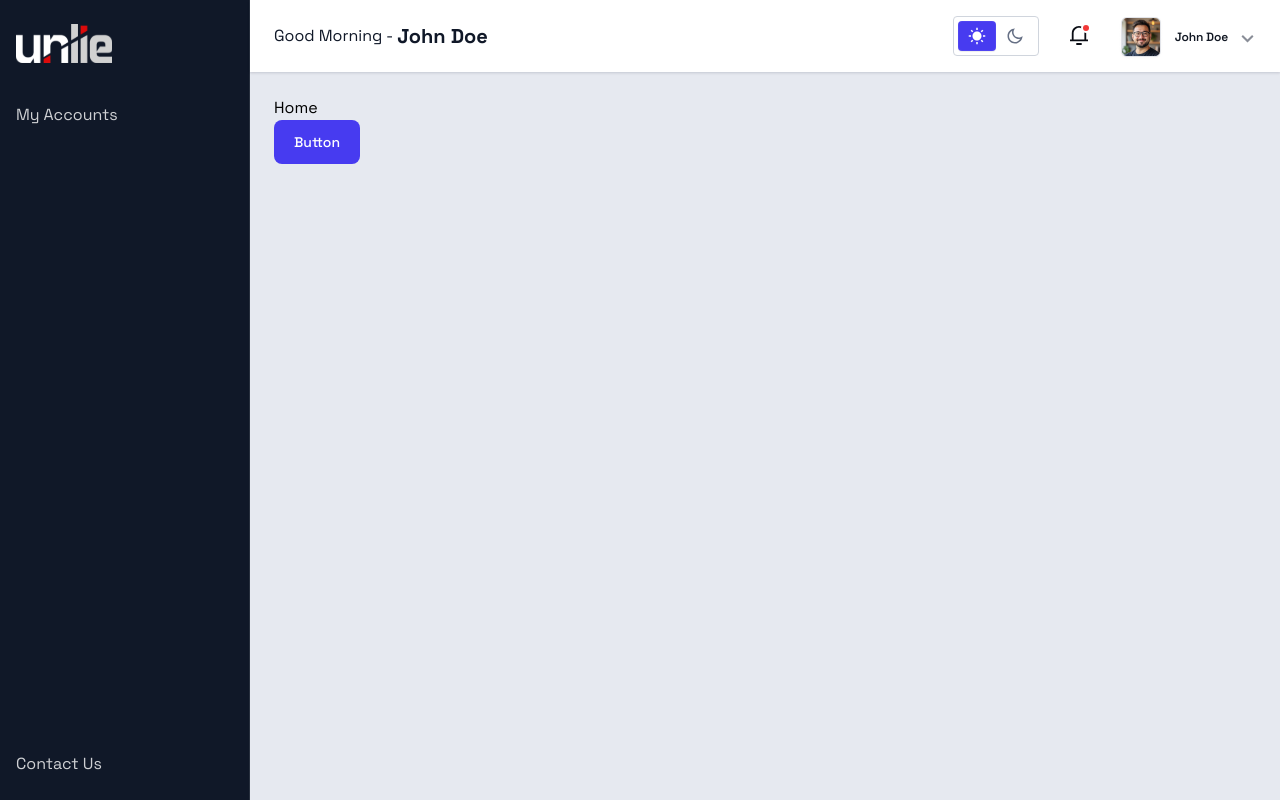
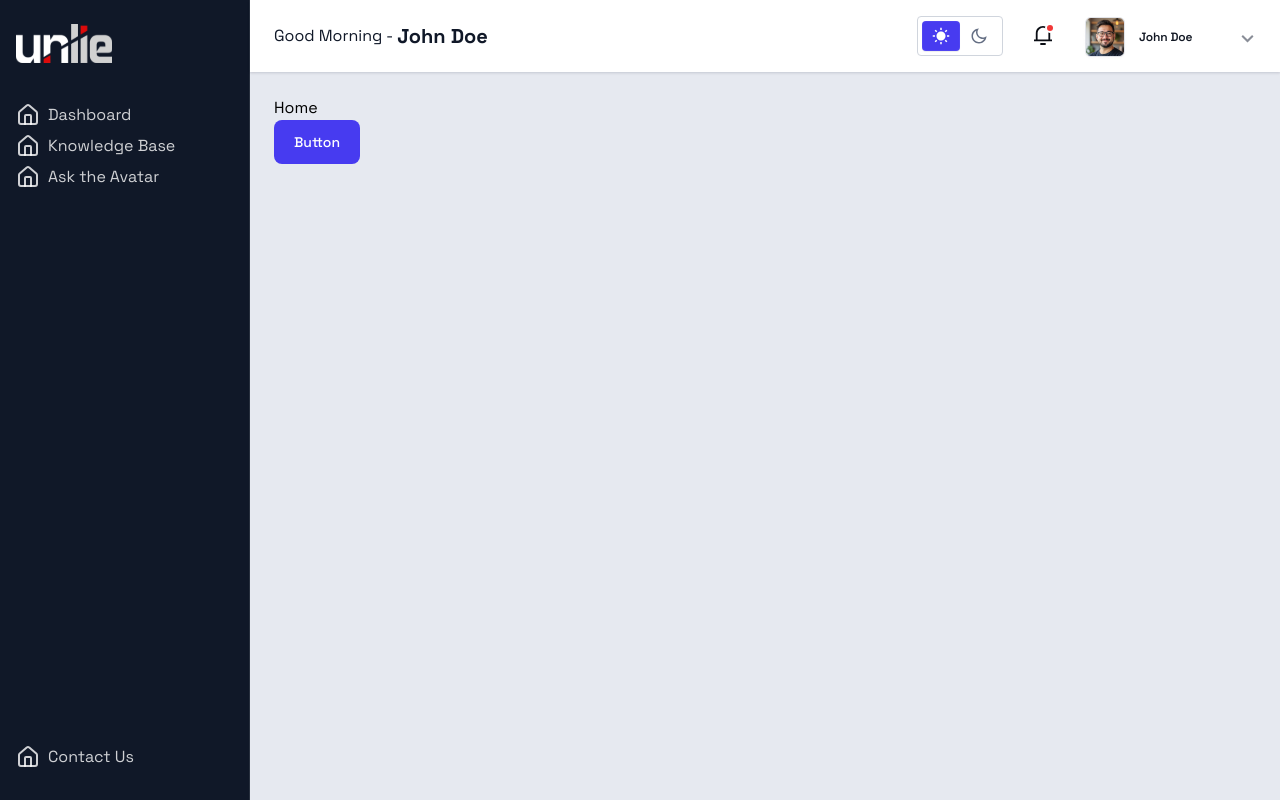
Before and after one commit to nur-it/react-un-lion-dashboard, a React (Vite) app: page / in a window 1280 px wide. Built offline with nearby package versions, Linux system fonts and the light colour scheme.

Commit message:
add sidebar menu items and enhance header dropdown with user options

```diff
--- a/package.json
+++ b/package.json
@@ -17,6 +17,7 @@
     "lucide-react": "^0.469.0",
     "react": "^18.3.1",
     "react-dom": "^18.3.1",
+    "react-icons": "^5.4.0",
     "react-router": "^7.1.1",
     "tailwind-merge": "^2.6.0",
     "tailwindcss-animate": "^1.0.7"
--- a/src/components/ui/dropdown-menu.jsx
+++ b/src/components/ui/dropdown-menu.jsx
@@ -35,7 +35,7 @@ const DropdownMenuSubContent = React.forwardRef(
     <DropdownMenuPrimitive.SubContent
       ref={ref}
       className={cn(
-        "z-50 min-w-[8rem] overflow-hidden rounded-md border border-neutral-200 bg-white p-1 text-neutral-950 shadow-lg data-[state=open]:animate-in data-[state=closed]:animate-out data-[state=closed]:fade-out-0 data-[state=open]:fade-in-0 data-[state=closed]:zoom-out-95 data-[state=open]:zoom-in-95 data-[side=bottom]:slide-in-from-top-2 data-[side=left]:slide-in-from-right-2 data-[side=right]:slide-in-from-left-2 data-[side=top]:slide-in-from-bottom-2 dark:border-neutral-800 dark:bg-neutral-950 dark:text-neutral-50",
+        "z-50 min-w-[173px] overflow-hidden rounded-md border border-neutral-200 bg-white p-1 text-neutral-950 shadow-lg data-[state=open]:animate-in data-[state=closed]:animate-out data-[state=closed]:fade-out-0 data-[state=open]:fade-in-0 data-[state=closed]:zoom-out-95 data-[state=open]:zoom-in-95 data-[side=bottom]:slide-in-from-top-2 data-[side=left]:slide-in-from-right-2 data-[side=right]:slide-in-from-left-2 data-[side=top]:slide-in-from-bottom-2 dark:border-neutral-800 dark:bg-neutral-950 dark:text-neutral-50",
         className,
       )}
       {...props}
@@ -52,7 +52,7 @@ const DropdownMenuContent = React.forwardRef(
         ref={ref}
         sideOffset={sideOffset}
         className={cn(
-          "z-50 min-w-[8rem] overflow-hidden rounded-md border border-neutral-200 bg-white p-1 text-neutral-950 shadow-md data-[state=open]:animate-in data-[state=closed]:animate-out data-[state=closed]:fade-out-0 data-[state=open]:fade-in-0 data-[state=closed]:zoom-out-95 data-[state=open]:zoom-in-95 data-[side=bottom]:slide-in-from-top-2 data-[side=left]:slide-in-from-right-2 data-[side=right]:slide-in-from-left-2 data-[side=top]:slide-in-from-bottom-2 dark:border-neutral-800 dark:bg-neutral-950 dark:text-neutral-50",
+          "z-50 min-w-[173px] overflow-hidden rounded-[10px] border border-neutral-200 bg-white p-2 text-neutral-950 shadow-md data-[state=open]:animate-in data-[state=closed]:animate-out data-[state=closed]:fade-out-0 data-[state=open]:fade-in-0 data-[state=closed]:zoom-out-95 data-[state=open]:zoom-in-95 data-[side=bottom]:slide-in-from-top-2 data-[side=left]:slide-in-from-right-2 data-[side=right]:slide-in-from-left-2 data-[side=top]:slide-in-from-bottom-2 dark:border-white_opacity10 dark:bg-neutral-950 dark:text-neutral-50",
           className,
         )}
         {...props}
@@ -67,7 +67,7 @@ const DropdownMenuItem = React.forwardRef(
     <DropdownMenuPrimitive.Item
       ref={ref}
       className={cn(
-        "relative flex cursor-default select-none items-center gap-2 rounded-sm px-2 py-1.5 text-sm outline-none transition-colors focus:bg-neutral-100 focus:text-neutral-900 data-[disabled]:pointer-events-none data-[disabled]:opacity-50 dark:focus:bg-neutral-800 dark:focus:text-neutral-50 [&_svg]:pointer-events-none [&_svg]:size-4 [&_svg]:shrink-0",
+        "relative flex cursor-default select-none items-center gap-2 rounded-lg px-4 py-2.5 text-sm outline-none transition-colors focus:bg-neutral-100 focus:text-neutral-900 data-[disabled]:pointer-events-none data-[disabled]:opacity-50 dark:focus:bg-neutral-800 dark:focus:text-neutral-50 [&_svg]:pointer-events-none [&_svg]:size-4 [&_svg]:shrink-0",
         inset && "pl-8",
         className,
       )}
--- /dev/null
+++ b/src/data/sidebar.data.js
@@ -0,0 +1,15 @@
+import { Home } from "lucide-react";
+
+export const menuItems = {
+  top_level: [
+    { label: "Dashboard", href: "/dashboard", icon: Home, notify: 2 },
+    {
+      label: "Knowledge Base",
+      href: "/knowledge-base",
+      icon: Home,
+      notify: 2,
+    },
+    { label: "Ask the Avatar", href: "/ask-avatar", icon: Home },
+  ],
+  bottom_level: [{ label: "Contact Us", href: "/contact-us", icon: Home }],
+};
--- a/src/layouts/header.jsx
+++ b/src/layouts/header.jsx
@@ -3,17 +3,37 @@ import {
   DropdownMenu,
   DropdownMenuContent,
   DropdownMenuItem,
-  DropdownMenuLabel,
-  DropdownMenuSeparator,
   DropdownMenuTrigger,
 } from "@/components/ui/dropdown-menu";
 import {
   DownArrow,
+  LogoutIcon,
   MoonIcon,
   NotificationIcon,
+  SettingIcon,
   SunIcon,
+  UsersIcon,
 } from "@/components/ui/svgs";
 import { cn } from "@/lib/utils";
+import { Link } from "react-router";
+
+const dropdownMenuItems = [
+  {
+    label: "My Accounts",
+    href: "/profile",
+    icon: UsersIcon,
+  },
+  {
+    label: "Settings",
+    href: "/settings",
+    icon: SettingIcon,
+  },
+  {
+    label: "Log Out",
+    href: "/logout",
+    icon: LogoutIcon,
+  },
+];
 
 const Header = () => {
   const { theme, setTheme } = useTheme();
@@ -56,8 +76,9 @@ const Header = () => {
           </button>
         </div>
         <DropdownMenu>
-          <DropdownMenuTrigger className="!h-10">
-            <div className="dark:bg-dark_header inline-flex cursor-pointer items-center gap-3 dark:rounded-lg dark:px-3 dark:py-1.5">
+          <DropdownMenuTrigger className="!h-10 min-w-[173px]">
+            <div className="inline-flex w-full cursor-pointer items-center justify-between gap-3 dark:rounded-lg dark:bg-[#282c3f] dark:px-3 dark:py-1.5">
+              <span className="inline-flex items-center gap-3">
                 <img
                   className="rounded dark:w-7"
                   src="/images/user.png"
@@ -66,16 +87,30 @@ const Header = () => {
                 <span className="text-xs font-semibold leading-[130%] tracking-[-0.126px] text-[#111723] dark:text-white">
                   John Doe
                 </span>
+              </span>
               <span className="text-[#898D97]">
                 <DownArrow />
               </span>
             </div>
           </DropdownMenuTrigger>
-          <DropdownMenuContent>
-            <DropdownMenuLabel>My Account</DropdownMenuLabel>
-            <DropdownMenuSeparator />
-            <DropdownMenuItem>Profile</DropdownMenuItem>
-            <DropdownMenuItem>Logout</DropdownMenuItem>
+
+          <DropdownMenuContent className="border shadow-primary dark:bg-[#282c3f]">
+            {dropdownMenuItems.map((item, index) => (
+              <DropdownMenuItem
+                key={index}
+                className="text-[#4A5773] dark:text-white"
+              >
+                <Link
+                  to={item.href}
+                  className="inline-flex items-center justify-center gap-2.5"
+                >
+                  <span className="inline-flex h-[28px] w-[28px] items-center justify-center rounded-full bg-[#F2F4F7] dark:bg-[#171D291A]">
+                    {<item.icon />}
+                  </span>
+                  {item.label}
+                </Link>
+              </DropdownMenuItem>
+            ))}
           </DropdownMenuContent>
         </DropdownMenu>
       </div>
--- a/src/layouts/sidebar.jsx
+++ b/src/layouts/sidebar.jsx
@@ -1,3 +1,6 @@
+import { menuItems } from "@/data/sidebar.data";
+import { Link } from "react-router";
+
 const Sidebar = () => {
   return (
     <div className="flex h-full flex-col justify-between text-white/80">
@@ -5,9 +8,29 @@ const Sidebar = () => {
         <div>
           <img src="/logo.svg" alt="logo" />
         </div>
-        <div>My Accounts</div>
+        <div>
+          {menuItems.top_level.map((item, index) => (
+            <Link
+              key={index}
+              to={item.href}
+              className="inline-flex items-center gap-2 text-white/80 hover:text-white"
+            >
+              <span>{<item.icon />}</span> <span>{item.label}</span>
+            </Link>
+          ))}
+        </div>
       </div>
-      <div>Contact Us</div>
+      <div>
+        {menuItems.bottom_level.map((item, index) => (
+          <Link
+            key={index}
+            to={item.href}
+            className="inline-flex items-center gap-2 text-white/80 hover:text-white"
+          >
+            {<item.icon />} {item.label}
+          </Link>
+        ))}
+      </div>
     </div>
   );
 };
```
Also changed, not shown: src/components/ui/svgs.jsx (+70 -0 lines), 1 other file (tests, documents, lock files or other folders). Lines whose indentation alone changed are shown as unchanged.
